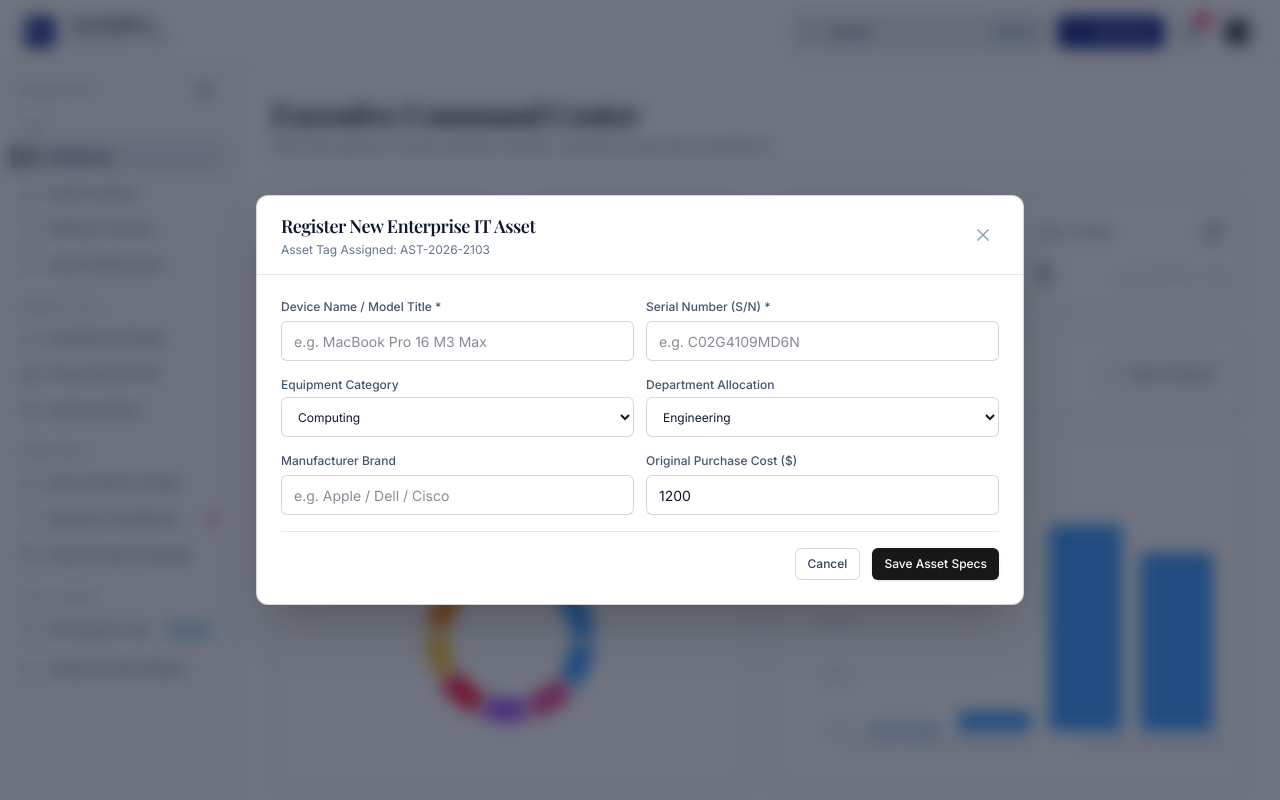
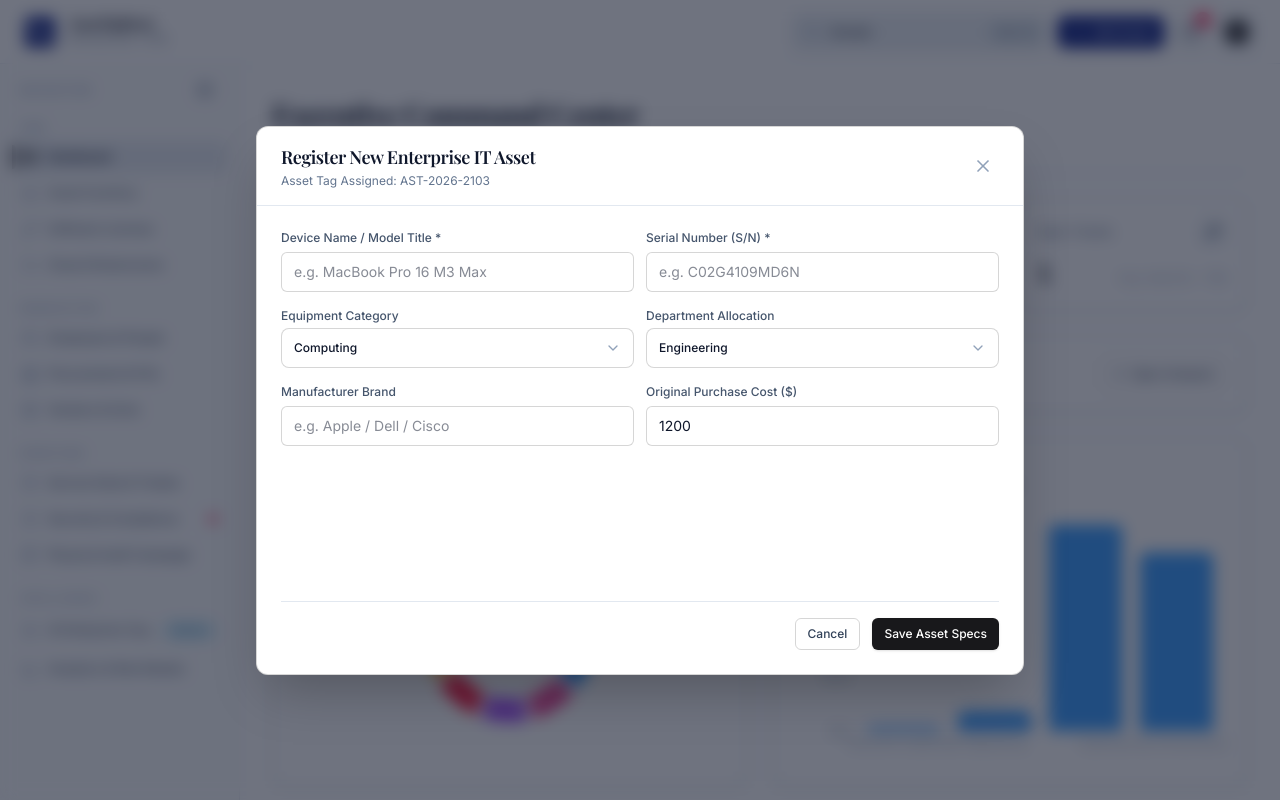
Before and after one commit to jettspanner123/AssetsphereAppCodebaseArchitecture, a React (Vite) app in the folder AssetsphereClientServiceLayerMSC/: page / in a window 1280 px wide. Both pictures are taken after typing "Sample" into the empty fields and a click on the button "Add Asset". Shown: the top 800 px of the page. Built offline with nearby package versions, Linux system fonts and the light colour scheme; a web font is replaced by a local one.

Commit message:
Updated: Dimentions Of Modal Fixed

```diff
--- a/AssetsphereClientServiceLayerMSC/src/Features/AssetForm/AssetFormModalController.tsx
+++ b/AssetsphereClientServiceLayerMSC/src/Features/AssetForm/AssetFormModalController.tsx
@@ -3,6 +3,26 @@ import { Asset, AssetCategory, AssetSubtype, LifecycleStatus } from '../../types
 import ModalSharedComponent from '../../Shared/Components/ModalSharedComponent';
 import InputSharedComponent from '../../Shared/Components/InputSharedComponent';
 import ButtonSharedComponent from '../../Shared/Components/ButtonSharedComponent';
+import CustomSelectSharedComponent, { SelectOption } from '../../Shared/Components/CustomSelectSharedComponent';
+
+const CATEGORY_OPTIONS: SelectOption[] = [
+  { value: 'Computing', label: 'Computing', sublabel: 'Laptops, Desktops & Workstations' },
+  { value: 'Mobile', label: 'Mobile', sublabel: 'Smartphones & Tablets' },
+  { value: 'Peripherals', label: 'Peripherals', sublabel: 'Monitors, Docks & Keyboards' },
+  { value: 'Storage', label: 'Storage', sublabel: 'SAN, NAS & Disk Arrays' },
+  { value: 'Networking', label: 'Networking', sublabel: 'Switches, Routers & Firewalls' },
+  { value: 'Security Devices', label: 'Security Devices', sublabel: 'Hardware Security Keys & HSMs' },
+  { value: 'Infrastructure', label: 'Infrastructure', sublabel: 'UPS, Racks & Power Distribution' },
+];
+
+const DEPARTMENT_OPTIONS: SelectOption[] = [
+  { value: 'Engineering', label: 'Engineering', sublabel: 'Software & Infrastructure Development' },
+  { value: 'Design', label: 'Design', sublabel: 'UX Research & Product Design' },
+  { value: 'Product', label: 'Product', sublabel: 'Product Management & Growth' },
+  { value: 'Finance', label: 'Finance', sublabel: 'Global Financial Planning & Treasury' },
+  { value: 'Human Resources', label: 'Human Resources', sublabel: 'People Operations & Talent' },
+  { value: 'IT Operations', label: 'IT Operations', sublabel: 'Enterprise Infrastructure & Support' },
+];
 
 export interface AssetFormModalControllerProps {
   isOpen: boolean;
@@ -125,8 +145,10 @@ export default function AssetFormModalController({
       title={initialAsset ? 'Edit IT Asset Specification' : 'Register New Enterprise IT Asset'}
       subtitle={`Asset Tag Assigned: ${assetNumber}`}
       maxWidth="3xl"
+      minHeight="min-h-[460px]"
     >
-      <form onSubmit={handleSubmit} className="space-y-4 text-xs">
+      <form onSubmit={handleSubmit} className="flex flex-col justify-between h-full min-h-[420px] text-xs">
+        <div className="space-y-4">
           <div className="grid grid-cols-1 sm:grid-cols-2 gap-3">
             <InputSharedComponent
               label="Device Name / Model Title *"
@@ -145,42 +167,19 @@ export default function AssetFormModalController({
           </div>
 
           <div className="grid grid-cols-1 sm:grid-cols-2 gap-3">
-          <div>
-            <label className="text-xs font-medium text-slate-600 dark:text-zinc-400 mb-1 block">
-              Equipment Category
-            </label>
-            <select
+            <CustomSelectSharedComponent
+              label="Equipment Category"
               value={category}
-              onChange={(e) => setCategory(e.target.value as AssetCategory)}
-              className="w-full h-10 px-3 rounded-md bg-white dark:bg-[#0a0a0c] text-slate-900 dark:text-zinc-100 hairline-border-strong focus:outline-none text-xs"
-            >
-              <option value="Computing">Computing</option>
-              <option value="Mobile">Mobile</option>
-              <option value="Peripherals">Peripherals</option>
-              <option value="Storage">Storage</option>
-              <option value="Networking">Networking</option>
-              <option value="Security Devices">Security Devices</option>
-              <option value="Infrastructure">Infrastructure</option>
-            </select>
-          </div>
+              options={CATEGORY_OPTIONS}
+              onChange={(val) => setCategory(val as AssetCategory)}
+            />
 
-          <div>
-            <label className="text-xs font-medium text-slate-600 dark:text-zinc-400 mb-1 block">
-              Department Allocation
-            </label>
-            <select
+            <CustomSelectSharedComponent
+              label="Department Allocation"
               value={department}
-              onChange={(e) => setDepartment(e.target.value)}
-              className="w-full h-10 px-3 rounded-md bg-white dark:bg-[#0a0a0c] text-slate-900 dark:text-zinc-100 hairline-border-strong focus:outline-none text-xs"
-            >
-              <option value="Engineering">Engineering</option>
-              <option value="Design">Design</option>
-              <option value="Product">Product</option>
-              <option value="Finance">Finance</option>
-              <option value="Human Resources">Human Resources</option>
-              <option value="IT Operations">IT Operations</option>
-            </select>
-          </div>
+              options={DEPARTMENT_OPTIONS}
+              onChange={(val) => setDepartment(val)}
+            />
           </div>
 
           <div className="grid grid-cols-1 sm:grid-cols-2 gap-3">
@@ -197,8 +196,9 @@ export default function AssetFormModalController({
               onChange={(e) => setPurchaseCost(Number(e.target.value))}
             />
           </div>
+        </div>
 
-        <div className="flex items-center justify-end gap-3 pt-4 border-t border-slate-200 dark:border-zinc-800">
+        <div className="flex items-center justify-end gap-3 pt-4 mt-8 border-t border-slate-200 dark:border-zinc-800 shrink-0">
           <ButtonSharedComponent variant="outline" size="sm" onClick={onClose}>
             Cancel
           </ButtonSharedComponent>
--- /dev/null
+++ b/AssetsphereClientServiceLayerMSC/src/Shared/Components/CustomSelectSharedComponent.tsx
@@ -0,0 +1,128 @@
+import React, { useState, useRef, useEffect } from 'react';
+import { motion, AnimatePresence } from 'motion/react';
+import { ChevronDown, Check } from 'lucide-react';
+
+export interface SelectOption {
+  value: string;
+  label: string;
+  sublabel?: string;
+  icon?: React.ReactNode;
+}
+
+export interface CustomSelectSharedComponentProps {
+  label?: string;
+  value: string;
+  options: SelectOption[];
+  onChange: (value: string) => void;
+  placeholder?: string;
+}
+
+export default function CustomSelectSharedComponent({
+  label,
+  value,
+  options,
+  onChange,
+  placeholder = 'Select option...',
+}: CustomSelectSharedComponentProps): React.JSX.Element {
+  const [isOpen, setIsOpen] = useState(false);
+  const dropdownRef = useRef<HTMLDivElement | null>(null);
+
+  const selectedOption = options.find((opt) => opt.value === value);
+
+  useEffect(() => {
+    if (!isOpen) return;
+
+    const handlePointerDown = (event: MouseEvent | TouchEvent) => {
+      if (dropdownRef.current && !dropdownRef.current.contains(event.target as Node)) {
+        setIsOpen(false);
+      }
+    };
+
+    const timeoutId = setTimeout(() => {
+      document.addEventListener('mousedown', handlePointerDown);
+      document.addEventListener('touchstart', handlePointerDown);
+    }, 10);
+
+    return () => {
+      clearTimeout(timeoutId);
+      document.removeEventListener('mousedown', handlePointerDown);
+      document.removeEventListener('touchstart', handlePointerDown);
+    };
+  }, [isOpen]);
+
+  return (
+    <div className="relative w-full" ref={dropdownRef}>
+      {label && (
+        <label className="text-xs font-medium text-slate-600 dark:text-zinc-400 mb-1 block">
+          {label}
+        </label>
+      )}
+
+      {/* Trigger Button */}
+      <button
+        type="button"
+        onClick={() => setIsOpen(!isOpen)}
+        className="w-full h-10 px-3 rounded-lg bg-white dark:bg-[#0a0a0c] text-slate-900 dark:text-zinc-100 hairline-border-strong hover:border-slate-300 dark:hover:border-zinc-700 transition-colors focus:outline-none text-xs flex items-center justify-between cursor-pointer select-none"
+      >
+        <div className="flex items-center gap-2 truncate font-medium">
+          {selectedOption?.icon}
+          <span className="truncate">
+            {selectedOption ? selectedOption.label : placeholder}
+          </span>
+        </div>
+        <ChevronDown
+          className={`w-4 h-4 text-slate-400 transition-transform duration-200 shrink-0 ${
+            isOpen ? 'rotate-180 text-slate-700 dark:text-zinc-200' : ''
+          }`}
+        />
+      </button>
+
+      {/* Animated Dropdown Menu */}
+      <AnimatePresence>
+        {isOpen && (
+          <motion.div
+            initial={{ opacity: 0, scale: 0.96, y: 4 }}
+            animate={{ opacity: 1, scale: 1, y: 0 }}
+            exit={{ opacity: 0, scale: 0.96, y: 4 }}
+            transition={{ duration: 0.15, ease: [0.16, 1, 0.3, 1] }}
+            className="absolute left-0 right-0 top-full mt-1.5 z-50 bg-white dark:bg-[#0c0c0e] border border-slate-200 dark:border-zinc-800 rounded-xl shadow-xl p-1 text-xs space-y-0.5 max-h-56 overflow-y-auto"
+          >
+            {options.map((option) => {
+              const isSelected = option.value === value;
+              return (
+                <button
+                  key={option.value}
+                  type="button"
+                  onClick={() => {
+                    onChange(option.value);
+                    setIsOpen(false);
+                  }}
+                  className={`w-full flex items-center justify-between px-3 py-2 rounded-lg transition-colors cursor-pointer text-left ${
+                    isSelected
+                      ? 'bg-slate-100 dark:bg-zinc-800/90 text-slate-900 dark:text-white font-bold'
+                      : 'text-slate-700 dark:text-zinc-300 hover:bg-slate-50 dark:hover:bg-zinc-900/60'
+                  }`}
+                >
+                  <div className="flex items-center gap-2 min-w-0 flex-1 pr-2">
+                    {option.icon}
+                    <div className="min-w-0 flex-1">
+                      <div className="font-medium truncate">{option.label}</div>
+                      {option.sublabel && (
+                        <div className="text-[10px] text-slate-400 dark:text-zinc-500 font-mono mt-0.5">
+                          {option.sublabel}
+                        </div>
+                      )}
+                    </div>
+                  </div>
+                  {isSelected && (
+                    <Check className="w-4 h-4 text-indigo-500 shrink-0" />
+                  )}
+                </button>
+              );
+            })}
+          </motion.div>
+        )}
+      </AnimatePresence>
+    </div>
+  );
+}
--- a/AssetsphereClientServiceLayerMSC/src/Shared/Components/ModalSharedComponent.tsx
+++ b/AssetsphereClientServiceLayerMSC/src/Shared/Components/ModalSharedComponent.tsx
@@ -8,7 +8,9 @@ export interface ModalSharedComponentProps {
   title?: string;
   subtitle?: string;
   children: React.ReactNode;
+  footer?: React.ReactNode;
   maxWidth?: 'sm' | 'md' | 'lg' | 'xl' | '2xl' | '3xl' | '4xl' | '5xl';
+  minHeight?: string;
 }
 
 export default function ModalSharedComponent({
@@ -17,7 +19,9 @@ export default function ModalSharedComponent({
   title,
   subtitle,
   children,
+  footer,
   maxWidth = '2xl',
+  minHeight,
 }: ModalSharedComponentProps): React.JSX.Element {
   useEffect(() => {
     const handleKeyDown = (e: KeyboardEvent) => {
@@ -63,11 +67,11 @@ export default function ModalSharedComponent({
             animate={{ opacity: 1, scale: 1, y: 0 }}
             exit={{ opacity: 0, scale: 0.96, y: 8 }}
             transition={{ duration: 0.25, ease: [0.16, 1, 0.3, 1] }}
-            className={`relative w-full ${widthClass} bg-white dark:bg-[#0a0a0c] hairline-border-strong rounded-xl shadow-2xl overflow-hidden z-10 my-auto`}
+            className={`relative w-full ${widthClass} bg-white dark:bg-[#0a0a0c] hairline-border-strong rounded-xl shadow-2xl overflow-hidden z-10 my-auto flex flex-col`}
           >
             {/* Header */}
             {(title || subtitle) && (
-              <div className="px-6 py-4 border-b border-slate-200 dark:border-zinc-800/80 flex items-center justify-between">
+              <div className="px-6 py-4 border-b border-slate-200 dark:border-zinc-800/80 flex items-center justify-between shrink-0">
                 <div>
                   {title && (
                     <h2 className="text-lg font-semibold tracking-tight text-slate-900 dark:text-zinc-100 font-serif-headline">
@@ -90,7 +94,16 @@ export default function ModalSharedComponent({
             )}
 
             {/* Body */}
-            <div className="p-6 max-h-[80vh] overflow-y-auto">{children}</div>
+            <div className={`p-6 flex-1 max-h-[85vh] overflow-y-auto ${minHeight ? minHeight : ''}`}>
+              {children}
+            </div>
+
+            {/* Footer */}
+            {footer && (
+              <div className="px-6 py-4 border-t border-slate-200 dark:border-zinc-800/80 bg-slate-50/50 dark:bg-[#08080a] shrink-0">
+                {footer}
+              </div>
+            )}
           </motion.div>
         </div>
       )}
```
Lines whose indentation alone changed are shown as unchanged.
